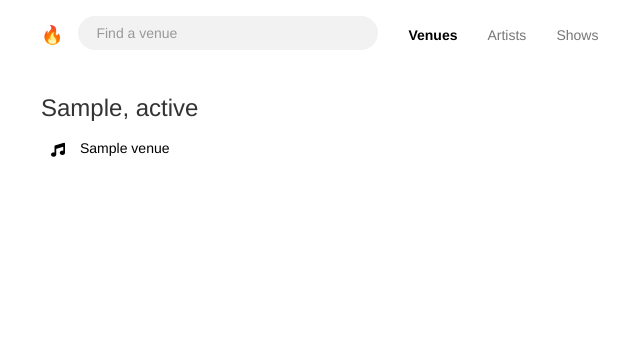
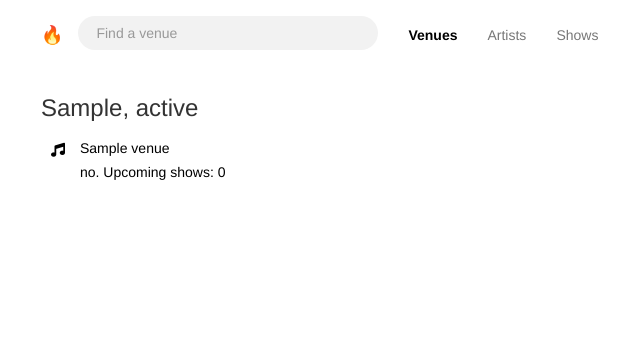
Before and after one commit to AhmedEHaddad/Udacity-FullStackND2020, a Flask app: page /venues in a window 1280 px wide. Shown: the top 356 px of the page, without its empty margins (29-669 px from the left). Run offline with Flask 2, Linux system fonts and the light colour scheme; tables that the repository leaves empty hold one stand-in row (values such as "Sample post"); some libraries are stand-ins or nearby versions.

Commit message:
#Fyyur: implement the num_shows on the Model and view

```diff
--- a/Main Projects/01_fyyur/starter_code/app.py
+++ b/Main Projects/01_fyyur/starter_code/app.py
@@ -57,8 +57,61 @@ class Venue(db.Model):
     # TODO: implement any missing fields, as a database migration using Flask-Migrate
     #artists = db.relationship('Artist', secondary=show_performances,
       #backref=db.backref('venues', lazy=True))
+
+    @property
+    def upcoming_shows(self):
+        """
+        Returns a list of upcoming shows
+        """
+        current_time = datetime.now()
+        shows_list = self.shows
+        upcoming_shows = [show for show in shows_list if show.start_time >= current_time]
+        upcoming_shows_list = []
+        for show in upcoming_shows:
+          show_dict = {
+            'artist_id': show.artist_id,
+            'artist_name': show.artist.name,
+            'artist_image_link': show.artist.image_link,
+            'start_time': str(show.start_time),
+            }
+          upcoming_shows_list.append(show_dict)
+        return upcoming_shows_list
+
+    @property
+    def num_up_shows(self):
+        """
+        Returns the number of upcoming shows
+        """
+        upcoming_shows = self.upcoming_shows
+        return len(upcoming_shows)
+
+    @property
+    def past_shows(self):
+        """
+        Returns a list of past shows
+        """
+        current_time = datetime.now()
+        past_shows = [show for show in self.shows if show.start_time < current_time]
+        past_shows_list = []
+        for show in past_shows:
+          show_dict = {
+            'artist_id': show.artist_id,
+            'artist_name': show.artist.name,
+            'artist_image_link': show.artist.image_link,
+            'start_time': str(show.start_time),
+            }
+          past_shows_list.append(show_dict)
+        return past_shows_list
+
+    @property
+    def past_shows_count(self):
+        """
+        Returns number of past shows
+        """
+        return len(self.past_shows)
+
     def __repr__(self):
-        s = f'<Venue id: {self.id}, name: {self.name}, city: {self.city}, '
+        s = f'<Venue id: {self.id}, name: {self.name}, city: {self.city}, >'
         return s
 
 
@@ -149,6 +202,7 @@ def venues():
     }]
   }]
   current_time = datetime.now().strftime('%Y-%m-%d %H:%S:%M')
+
 
   data2 = []
   cities = []
--- a/Main Projects/01_fyyur/starter_code/templates/pages/venues.html
+++ b/Main Projects/01_fyyur/starter_code/templates/pages/venues.html
@@ -10,6 +10,7 @@
 				<i class="fas fa-music"></i>
 				<div class="item">
 					<h5>{{ venue.name }}</h5>
+					<p>no. Upcoming shows: {{venue.num_up_shows}}</p>
 				</div>
 			</a>
 		</li>
```
